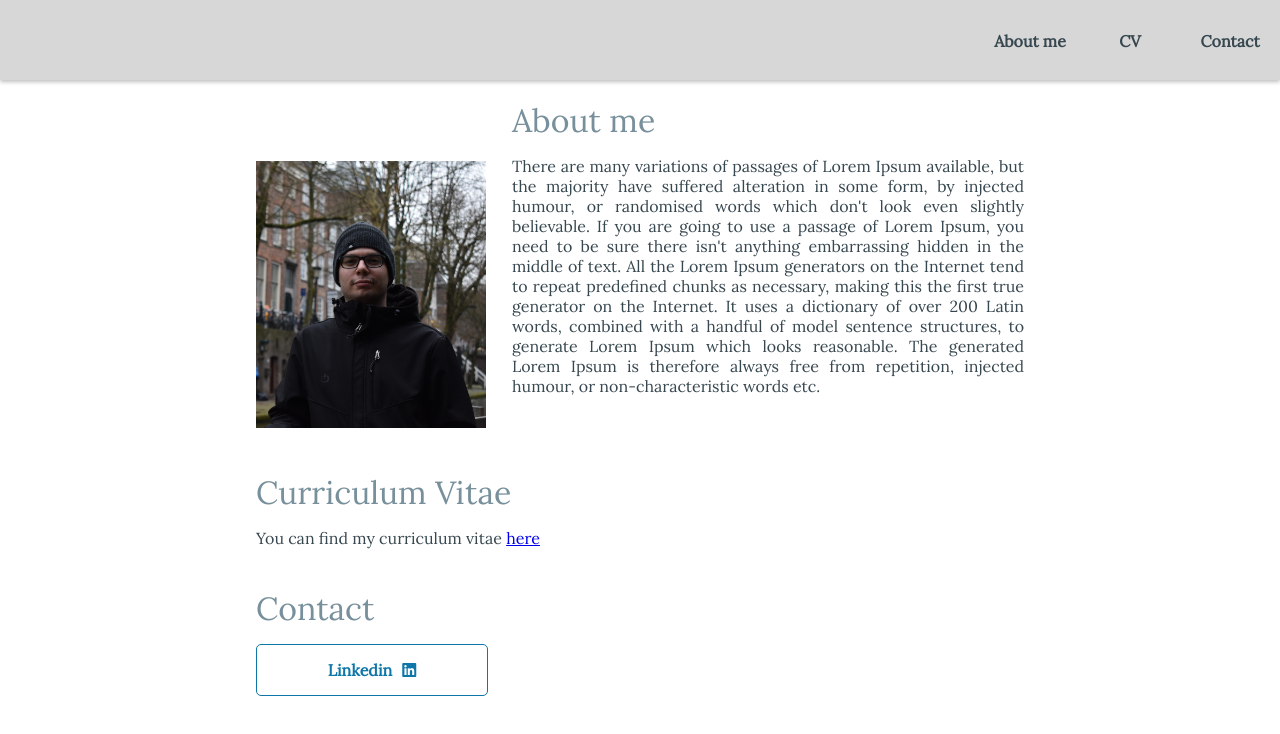
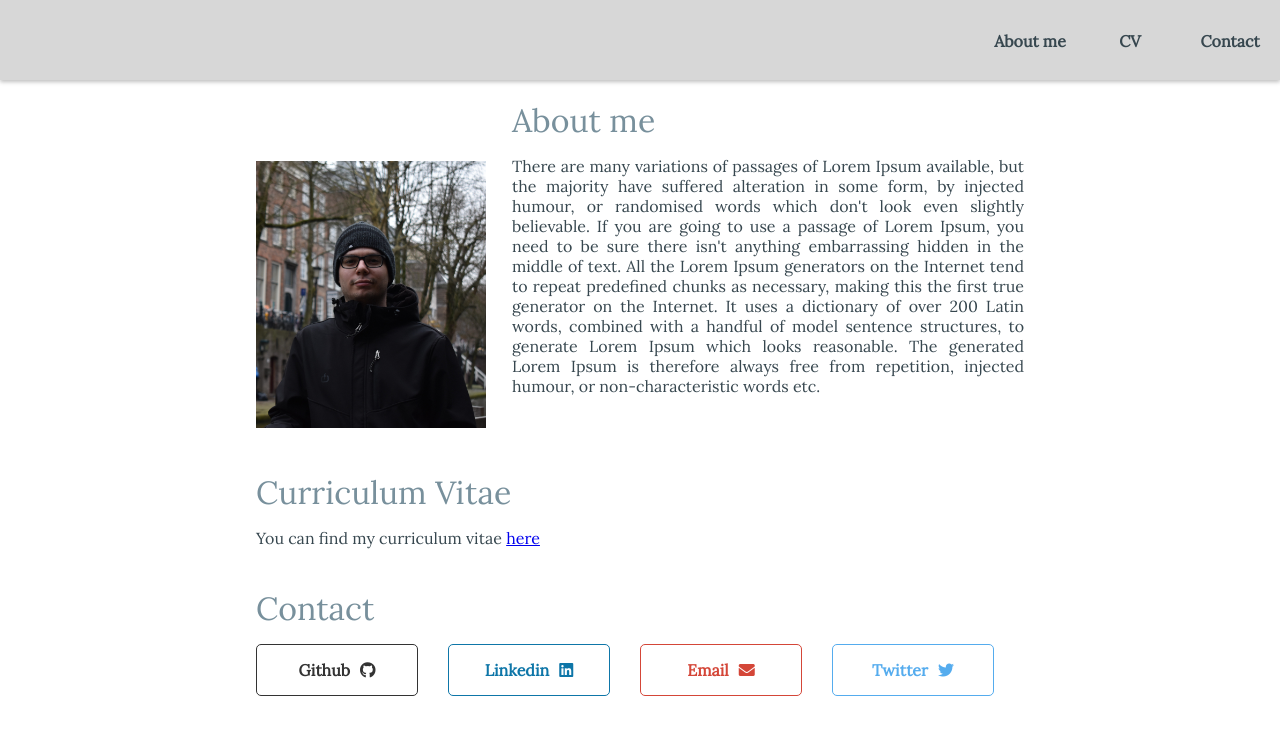
Before and after one commit to gkamtzir/personal-website, a plain HTML site: page index.html in a window 1280 px wide. Drawn offline with nearby package versions, Linux system fonts and the light colour scheme; files that its build step writes are made by us from their sources.

Commit message:
Added the rest of contact buttons.

```diff
--- a/index.html
+++ b/index.html
@@ -70,12 +70,36 @@
                 Contact
             </div>
             <div class="text">
-                <div class="contact-button">
+                <div class="contact-button github-button">
+                    <div class="button-text">
+                        Github
+                    </div>
+                    <div class="button-icon">
+                        <i class="fab fa-github"></i>
+                    </div>
+                </div>
+                <div class="contact-button linkedin-button">
                     <div class="button-text">
                         Linkedin
                     </div>
                     <div class="button-icon">
                         <i class="fab fa-linkedin"></i>
+                    </div>
+                </div>
+                <div class="contact-button email-button">
+                    <div class="button-text">
+                        Email
+                    </div>
+                    <div class="button-icon">
+                        <i class="fas fa-envelope"></i>
+                    </div>
+                </div>
+                <div class="contact-button twitter-button">
+                    <div class="button-text">
+                        Twitter
+                    </div>
+                    <div class="button-icon">
+                        <i class="fab fa-twitter"></i>
                     </div>
                 </div>
             </div>
--- a/styles/colors.scss
+++ b/styles/colors.scss
@@ -2,3 +2,6 @@ $primary-text-color: #37474f;
 $primary-title-color: #78909c;
 
 $linkedin-color: #0e76a8;
+$twitter-color: #55acee;
+$github-color: #333333;
+$email-color: #d44638;
--- a/styles/contact-button.scss
+++ b/styles/contact-button.scss
@@ -4,7 +4,7 @@
     justify-content: center;
 
     padding: 15px;
-    max-width: 200px;
+    width: 150px;
 
     background-color: transparent;
     border: 1px solid $color ;
--- a/styles/main.scss
+++ b/styles/main.scss
@@ -131,11 +131,28 @@ body {
         }
 
         .text {
-            text-align: justify;
+            display: flex;
         }
 
         .contact-button {
-            @include contact-button($linkedin-color)
+
+            margin-right: 30px;
+
+            &.linkedin-button {
+                @include contact-button($linkedin-color);
+            }
+
+            &.github-button {
+                @include contact-button($github-color);
+            }
+
+            &.email-button {
+                @include contact-button($email-color);
+            }
+
+            &.twitter-button {
+                @include contact-button($twitter-color);
+            }
         }
     }
 }
```
